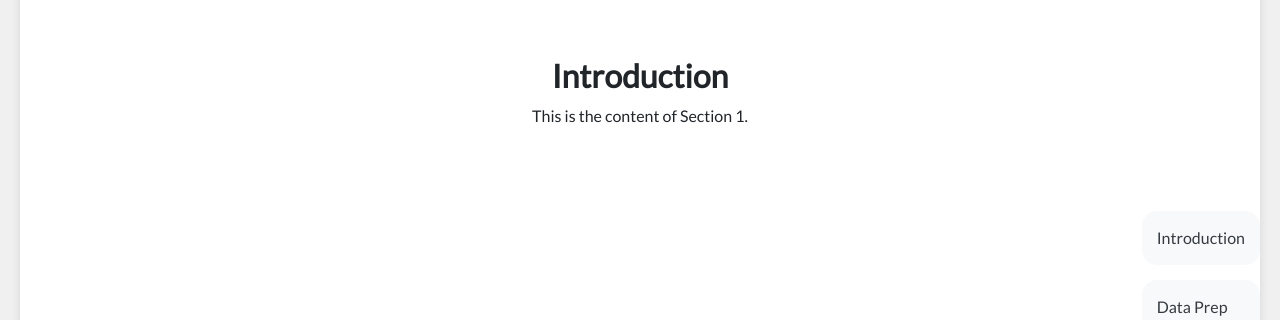
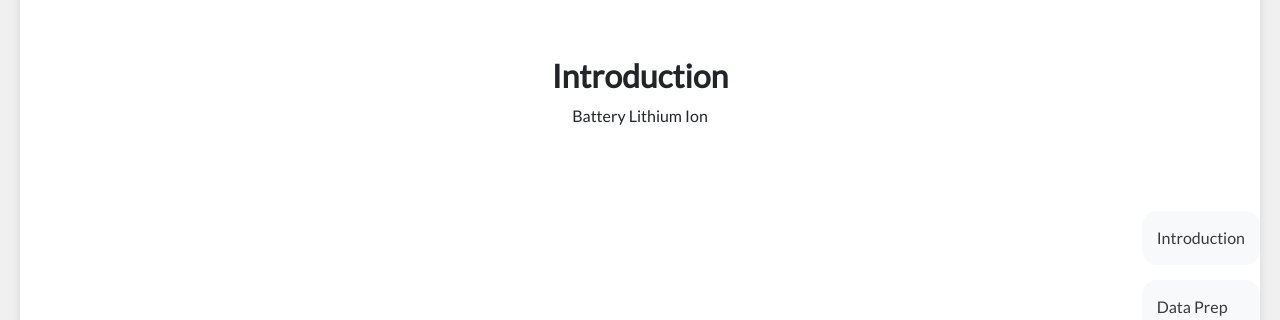
Before and after one commit to santhosh1299/portfolio_django_web_app, a Django app: page /ml_project in a window 1280 px wide. Shown: the part 189-509 px from the top of the page. Run offline with Django 3.2, Linux system fonts and the light colour scheme; some libraries are stand-ins or nearby versions; some web fonts are replaced.

Commit message:
check - mlproject

```diff
--- a/personal_portfolio/Portfolio/templates/portfolio/ml_project.html
+++ b/personal_portfolio/Portfolio/templates/portfolio/ml_project.html
@@ -70,7 +70,7 @@
 
 <section id="section1" ">
     <h2>Introduction</h2>
-    <p>This is the content of Section 1.</p>
+    <p>Battery Lithium Ion</p>
     {% for _ in "x"|ljust:100 %}<br>{% endfor %}
 
 </section>
```
